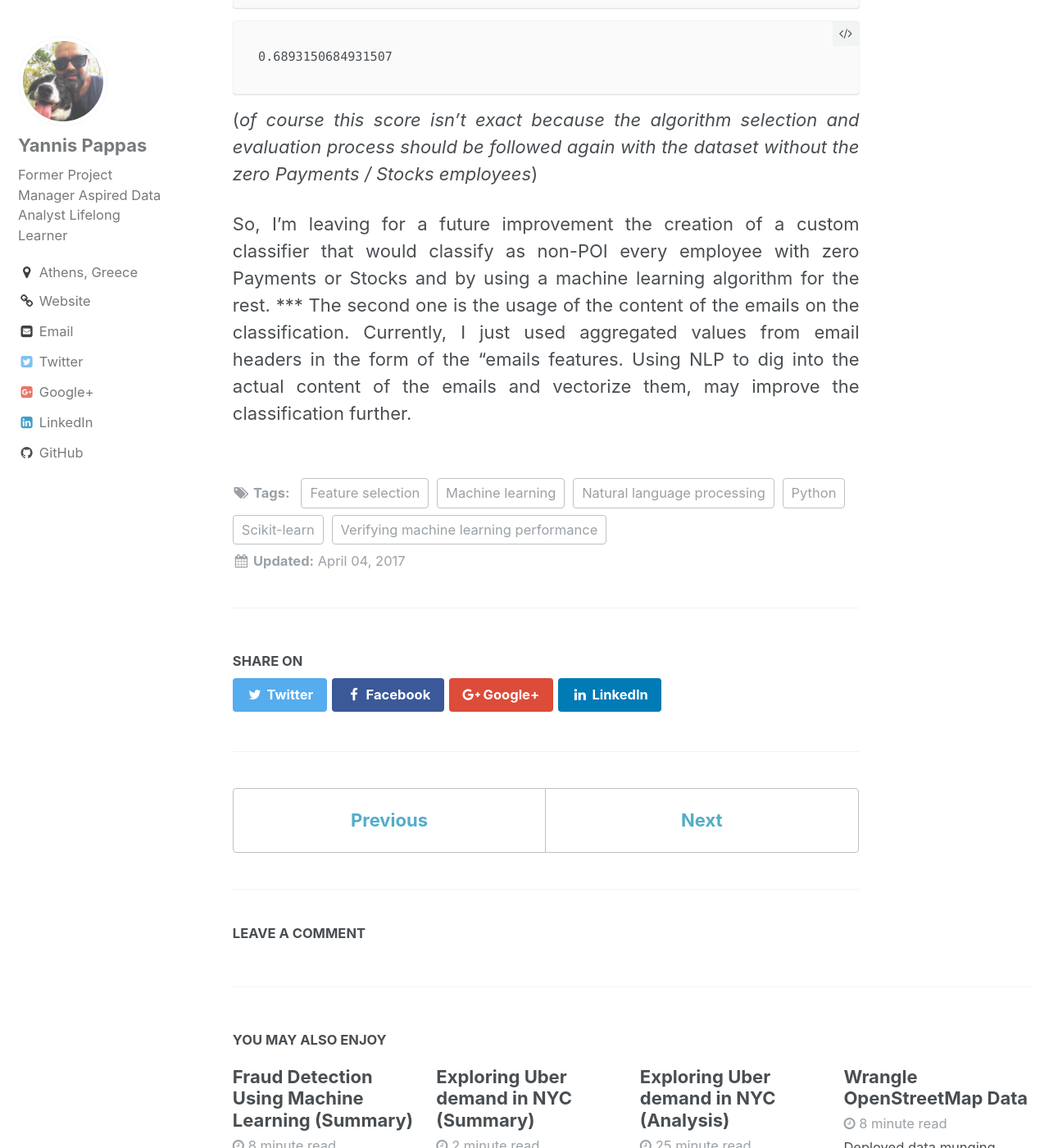
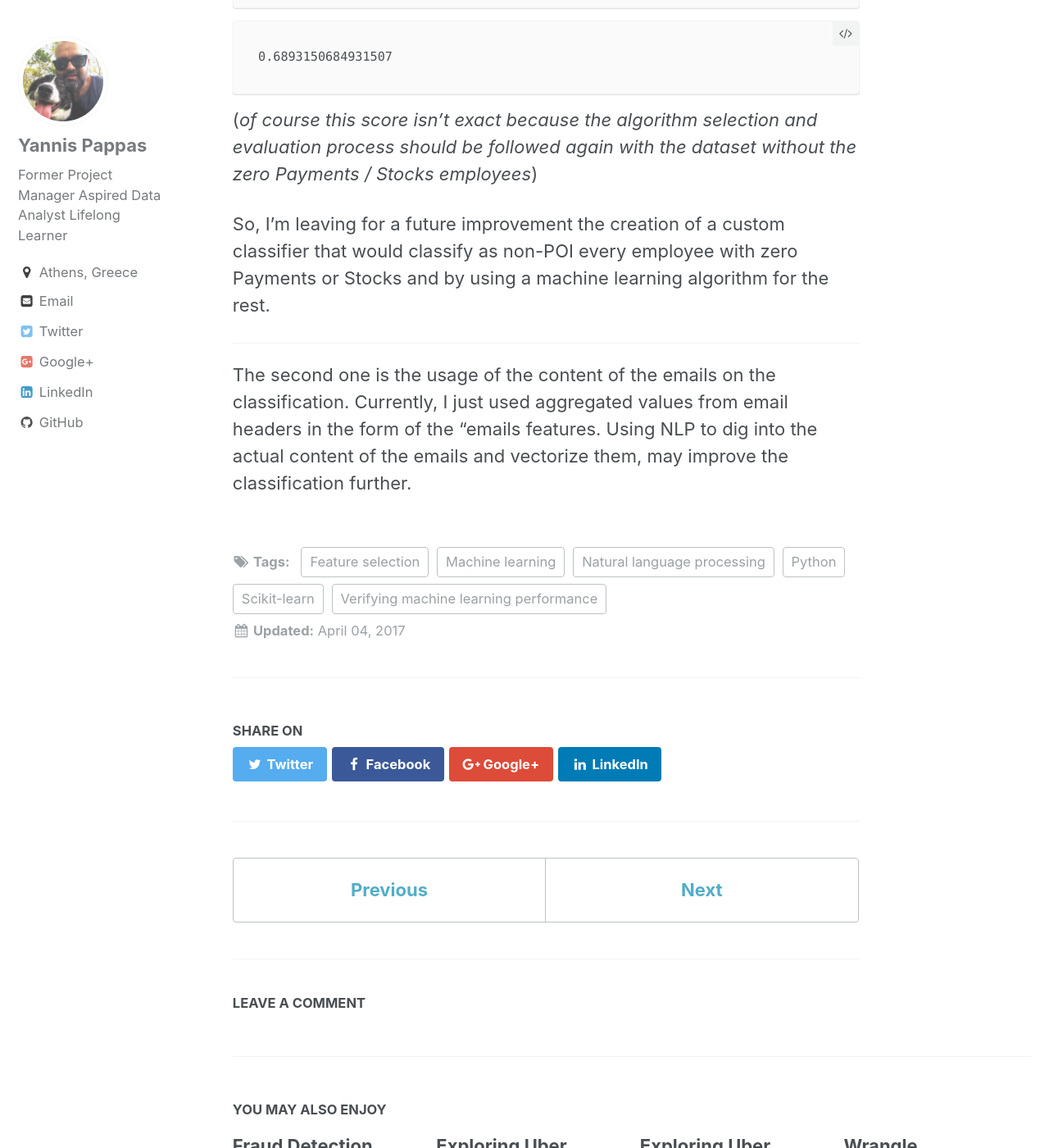
Before and after one commit to YannisPap/site, a Jekyll site: the page built from _posts/2017-04-04-Fraud-Detection-Using-Machine-Learning.markdown, in a window 1280 px wide and 1400 px high, scrolled down 47853 px. Shown: the whole window at 82% size. Built offline with Jekyll 4.4.1, drawn with Linux system fonts in a browser that asks for light colours; comment, search, counter and statistics services are not loaded.

Commit message:
Minor changes

```diff
--- a/_config.yml
+++ b/_config.yml
@@ -82,7 +82,7 @@ author:
   bio              : "Former Project Manager \n Aspired Data Analyst \n Lifelong Learner"
   location         : Athens, Greece
   email            : yannis@yannispappas.com
-  uri              : yannispappas.com
+  uri              :
   bitbucket        :
   codepen          :
   dribbble         :
--- a/_posts/2017-04-04-Fraud-Detection-Using-Machine-Learning.markdown
+++ b/_posts/2017-04-04-Fraud-Detection-Using-Machine-Learning.markdown
@@ -2191,5 +2191,7 @@ Actually, this is so sensible that we could say that it is always true and thus
 (*of course this score isn't exact because the algorithm selection and evaluation process should be followed again with the dataset without the zero Payments / Stocks employees*)
 
 So, I'm leaving for a future improvement the creation of a custom classifier that would classify as non-POI every employee with zero Payments or Stocks and by using a machine learning algorithm for the rest.
+
 ***
+
 The second one is the usage of the content of the emails on the classification. Currently, I just used aggregated values from email headers in the form of the "emails features. Using NLP to dig into the actual content of the emails and vectorize them, may improve the classification further.
--- a/_sass/_page.scss
+++ b/_sass/_page.scss
@@ -410,6 +410,6 @@
 /*
    Changed default alignment of contents
    ========================================================================== */
-.page__content {
+.p {
   text-align: justify;
 }
```
